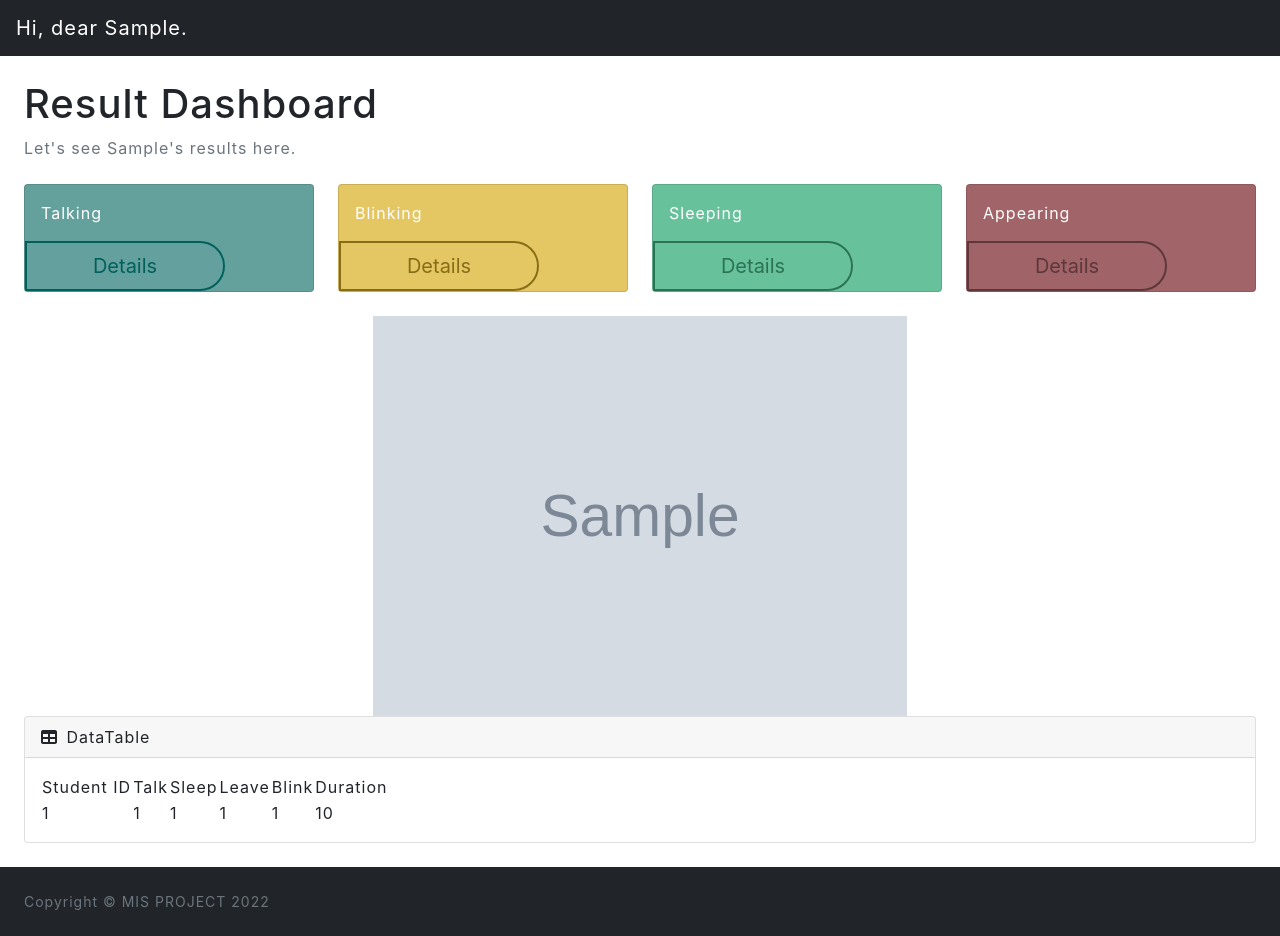
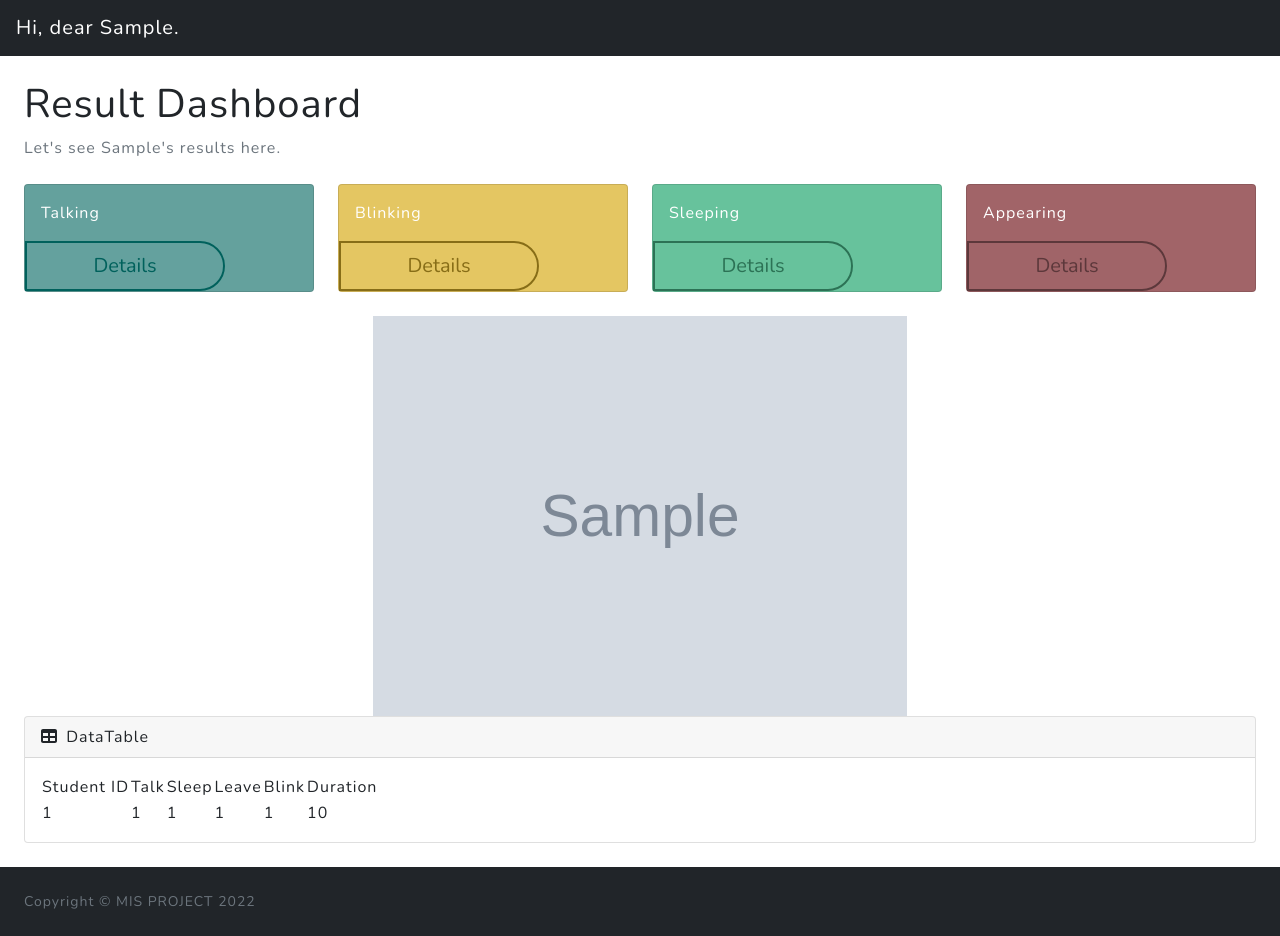
Before and after one commit to stephaninieee/Master-of-Focus, a Flask app: template templates/index.html in a window 1280 px wide. Run offline with Flask 2, Linux system fonts and the light colour scheme; the template is opened without the code that fills it: most values are stand-ins (such as "Sample title", 1, 10 or a date in 2020); grey boxes marked "Sample" are stand-in pictures; some libraries are stand-ins or nearby versions.

Commit message:
Add files via upload

```diff
--- a/templates/index.html
+++ b/templates/index.html
@@ -2,10 +2,14 @@
 <html lang="en">
     <head>
         <meta charset="utf-8" />
+        <link rel="preconnect" href="https://fonts.googleapis.com">
+        <link rel="preconnect" href="https://fonts.gstatic.com" crossorigin>
+        <link href="https://fonts.googleapis.com/css2?family=Nunito&display=swap" rel="stylesheet">
         <meta http-equiv="X-UA-Compatible" content="IE=edge" />
         <meta name="viewport" content="width=device-width, initial-scale=1, shrink-to-fit=no" />
         <meta name="description" content="" />
         <meta name="author" content="" />
+
         <title>Result</title>
         <!--#hank_0817_多static把favicon圖片接起來-->
         <link rel="icon" type="image/x-icon" href="static/assets/favicon.ico" />
```
